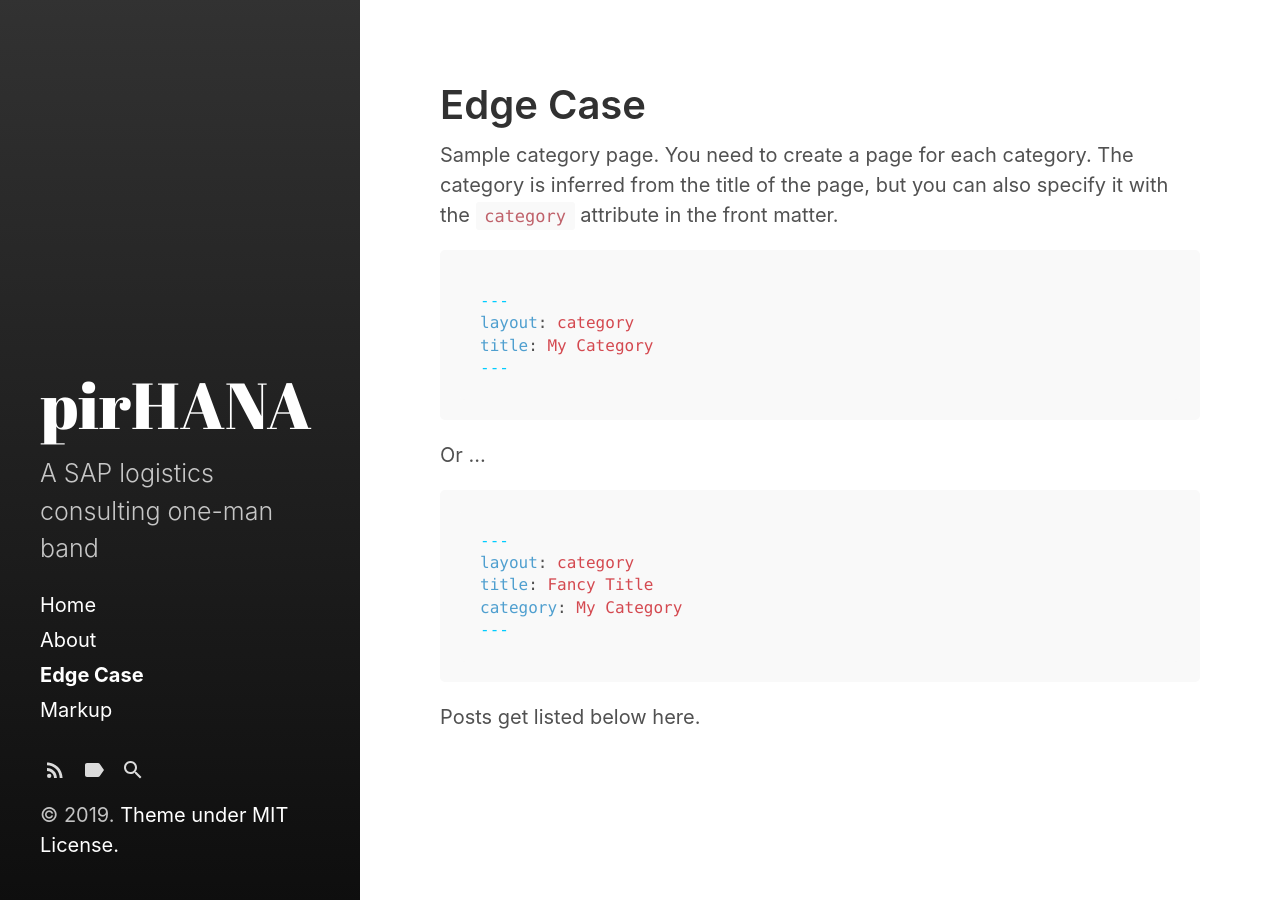
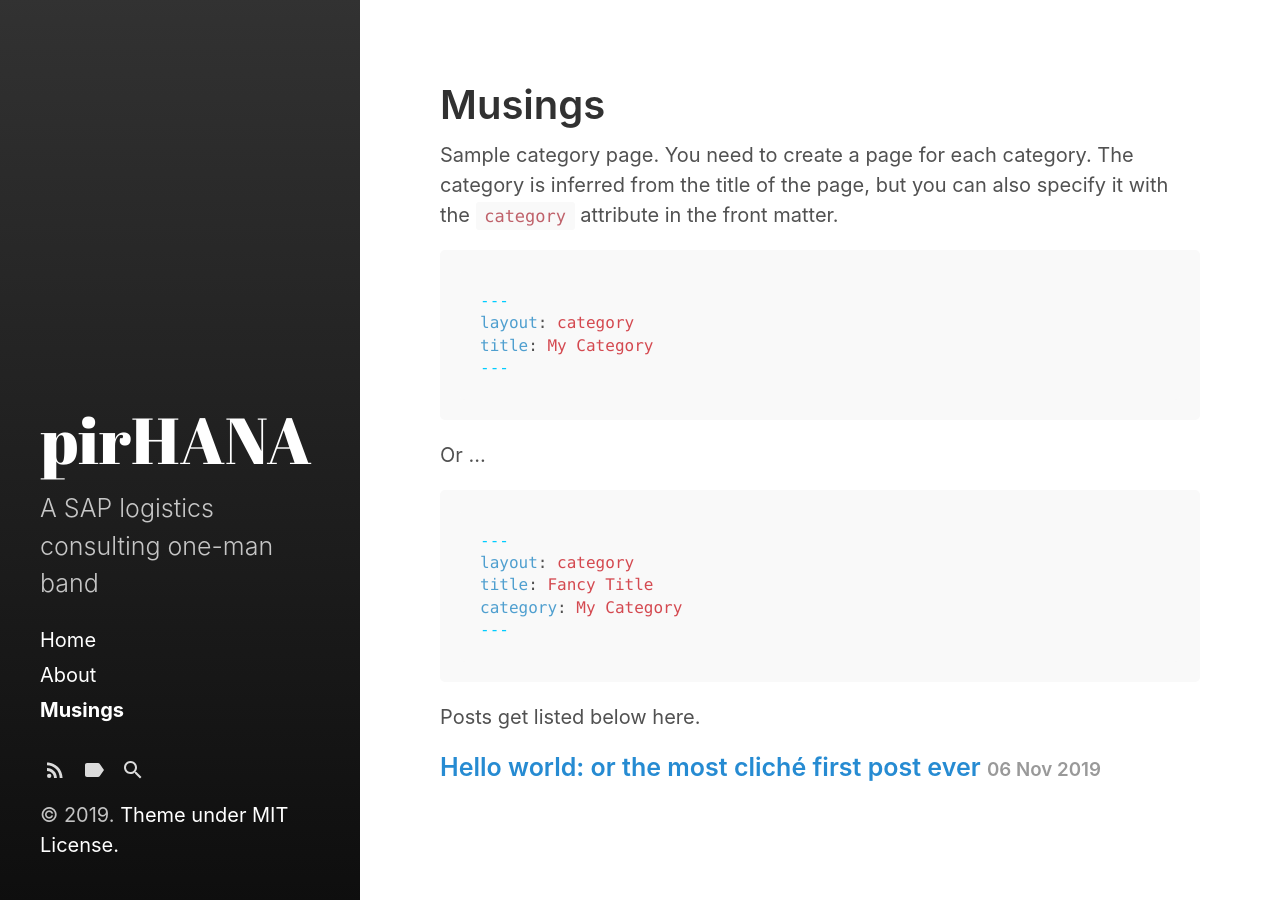
Before and after one commit to Quazepam/pirhana, a Jekyll site: the page built from category/musings.md, in a window 1280 px wide. Built offline with Jekyll 4.4.1, drawn with Linux system fonts in a browser that asks for light colours.

Commit message:
1st post

```diff
--- a/category/edge-case.md
+++ b/category/musings.md
@@ -1,6 +1,6 @@
 ---
 layout: category
-title: Edge Case
+title: Musings
 ---
 
 Sample category page. You need to create a page for each category.
```
Also changed, not shown: category/markup.md (deleted, +0 -6 lines).
